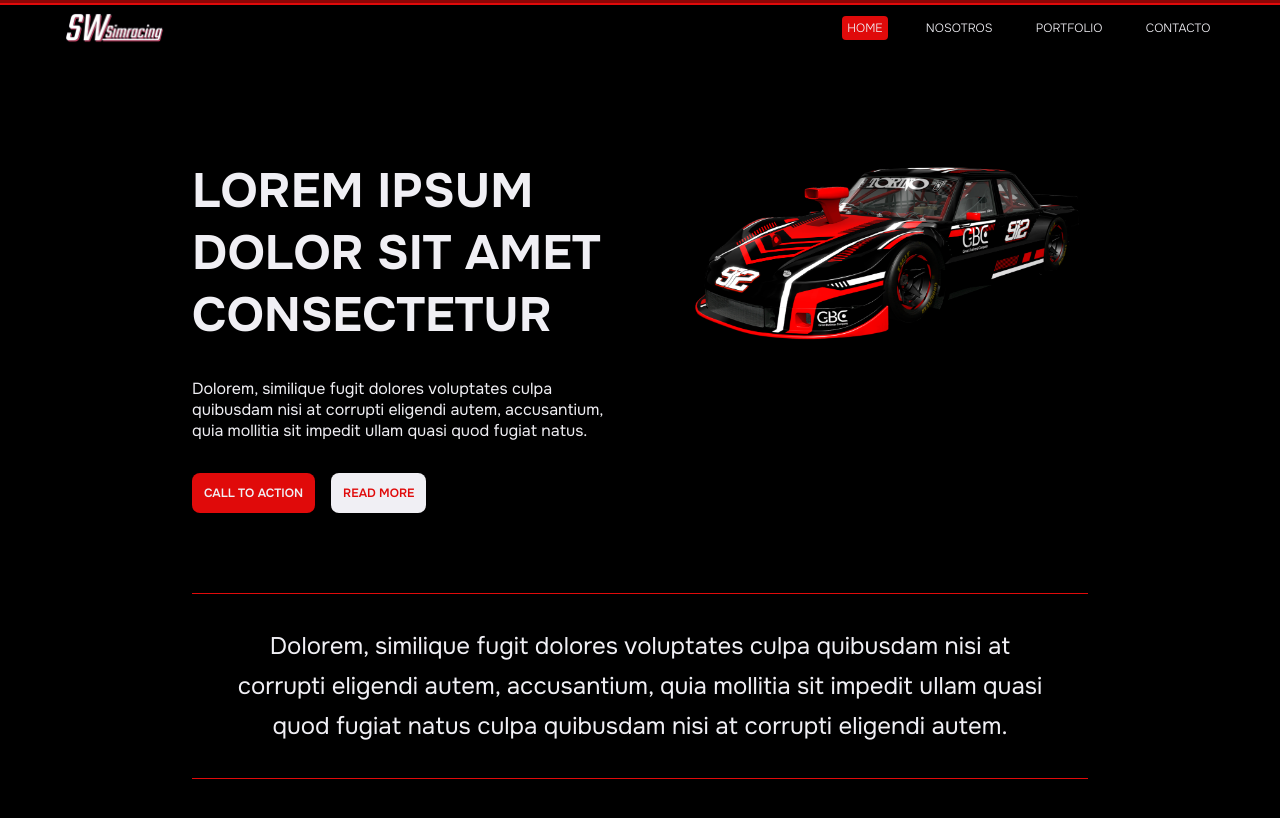
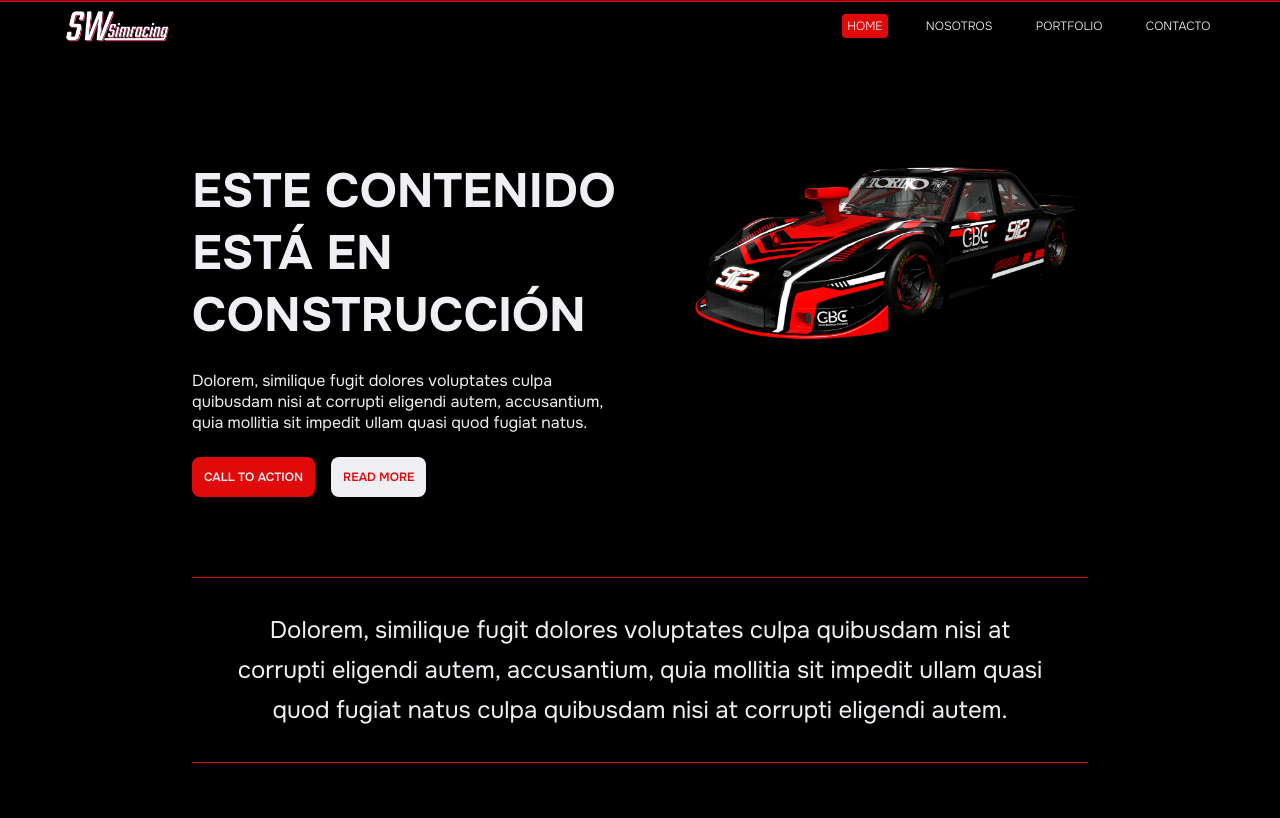
Before and after one commit to sebawrz/MODULO_01_LandingPage, a plain HTML site: page index.html in a window 1280 px wide. Shown: the top 818 px of the page. Drawn offline with Linux system fonts and the light colour scheme.

Commit message:
Minimos cambios en entregable 3

```diff
--- a/css/style.css
+++ b/css/style.css
@@ -46,12 +46,12 @@ body {
     height: 50px;
     gap: 2rem;
     top: 0;
-    border-top: 5px groove var(--cerise);
+    border-top: 2px groove var(--cerise);
     background-image: linear-gradient(to bottom,
             rgba(0, 0, 0, 1),
-            rgba(0, 0, 0, 0.3));
-    box-shadow: 0px 24px 34px 0px rgba(0, 0, 0, 0.75);
-    backdrop-filter: blur(10px);
+            rgba(0, 0, 0, 0.7));
+    box-shadow: 0px 24px 34px 0px rgba(0, 0, 0, 1);
+    backdrop-filter: blur(3px);
 }
 
 #main-header img {
@@ -111,7 +111,7 @@ body {
     display: flex;
     flex-direction: column;
     width: 55%;
-    gap: 2rem;
+    gap: 1.5rem;
 }
 
 .slogan h1 {
--- a/index.html
+++ b/index.html
@@ -5,7 +5,7 @@
     <meta charset="UTF-8">
     <meta name="viewport" content="width=device-width, initial-scale=1.0">
     <link rel="stylesheet" href="css/style.css">
-    <title>E2 - Challenge Landing Page - Navbar</title>
+    <title>E3 - Landing Page - Navbar + Hero + About</title>
 </head>
 
 <body>
@@ -20,7 +20,7 @@
     </header>
     <main id="main">
         <div class="slogan">
-            <h1>Lorem ipsum dolor sit amet consectetur</h1>
+            <h1>Este contenido está en construcción</h1>
             <p>Dolorem, similique fugit dolores voluptates culpa quibusdam nisi at corrupti eligendi autem, accusantium,
                 quia mollitia sit impedit ullam quasi quod fugiat natus.</p>
             <div class="btn-container">
```
